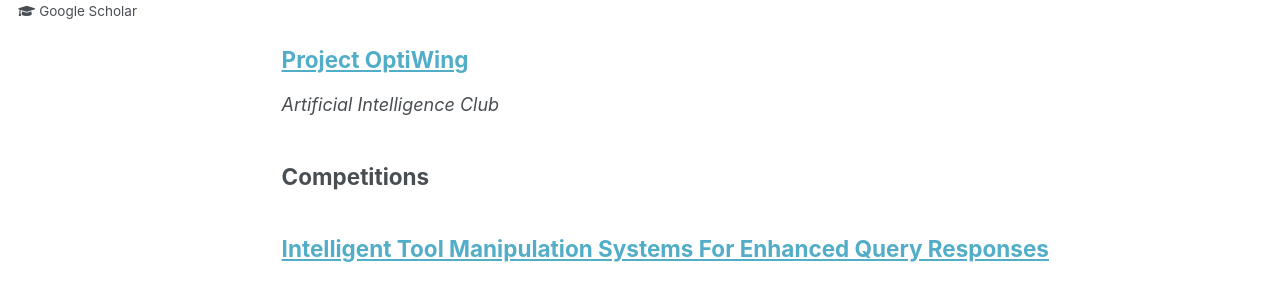
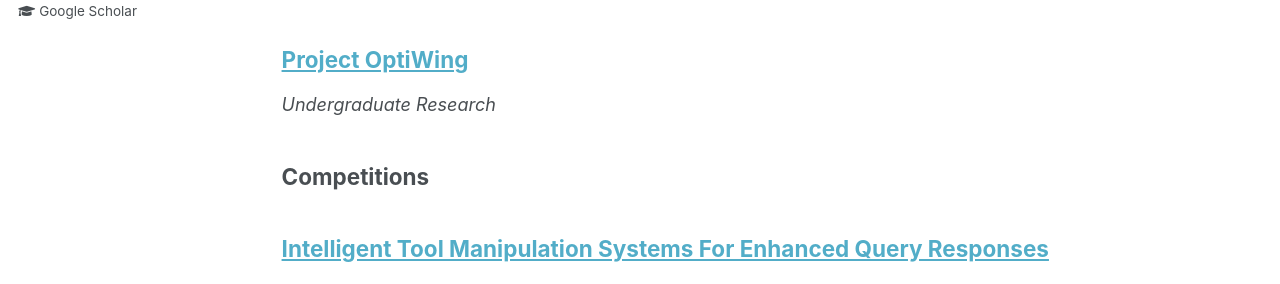
Before and after one commit to TensorTeen/tensorteen.github.io, a Jekyll site: the page built from _pages/projects.html, in a window 1280 px wide and 1052 px high. Shown: the part 523-807 px from the top of the window. Built offline with Jekyll 4.4.1, drawn with Linux system fonts in a browser that asks for light colours.

Commit message:
Update project_optiwing.md

```diff
--- a/_academic_projects/project_optiwing.md
+++ b/_academic_projects/project_optiwing.md
@@ -2,7 +2,7 @@
 title: "Project OptiWing"
 collection: projects
 permalink: /projects/optiwing
-course: 'Artificial Intelligence Club'
+course: 'Undergraduate Research'
 excerpt: ''
 ---
 
@@ -14,4 +14,4 @@ excerpt: ''
 - Implemented various papers based on Domain knowledge integration into deep learning like parameterization of airfoils
 - using Hicks-Henne Functions and achieved a reduction in computation time by 500%
 
-[Code]() \| [Report]()
+[Code](https://github.com/TensorTeen/Project-OptiWing) \| [Report]()
```
